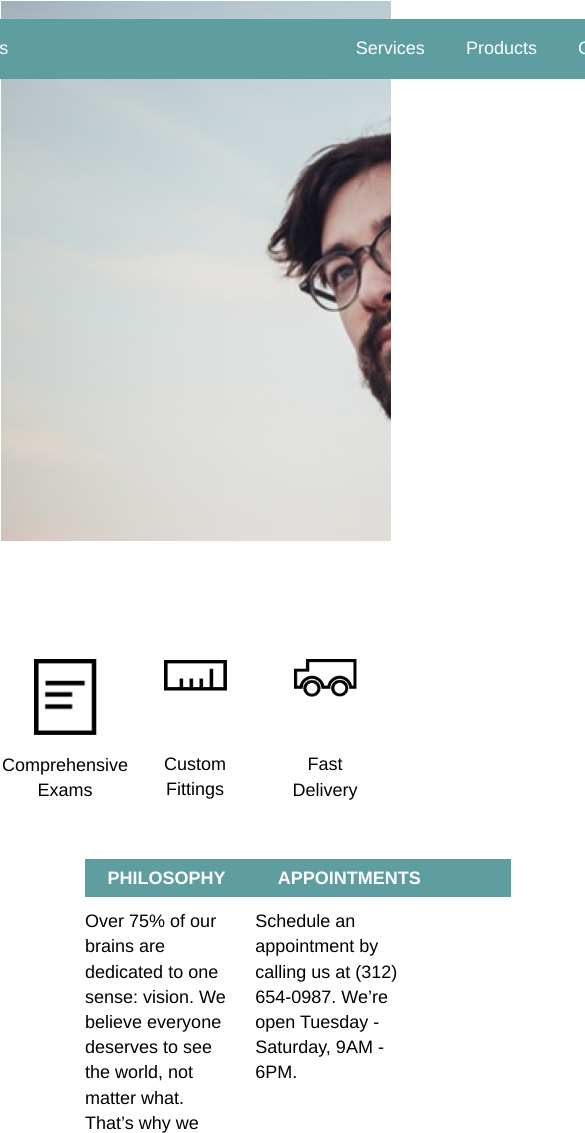
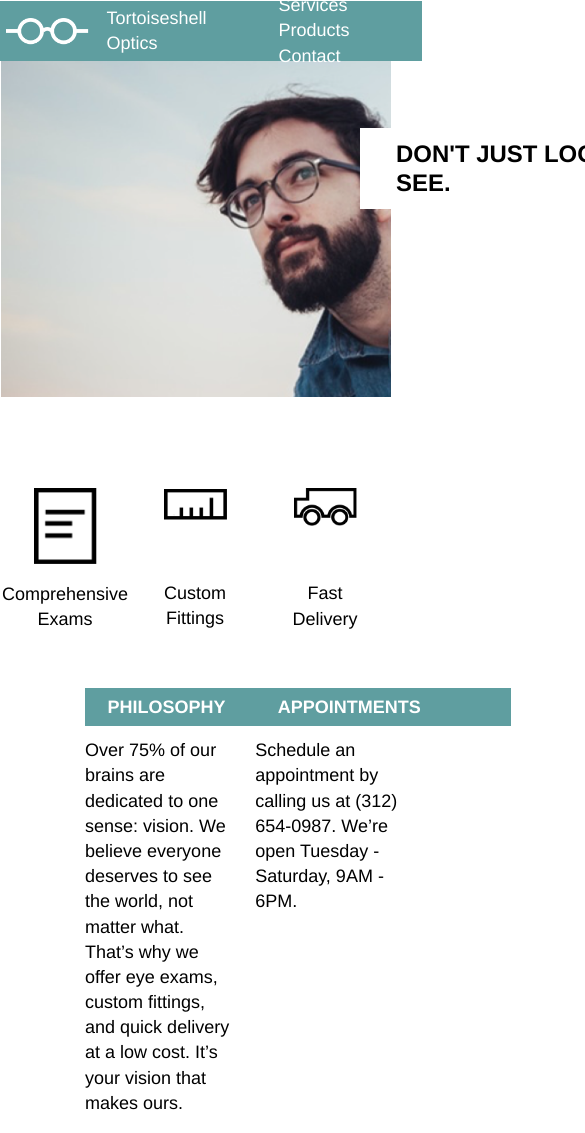
Before and after one commit to A-D1/tortoiseshell-optics, a plain HTML site: page index.html in a window 390 px wide. Shown: the top 1133 px of the page, 585 px wide, since content can reach past the window. Drawn offline with Linux system fonts and the light colour scheme.

Commit message:
Add tablet mode

```diff
--- a/resources/css/style.css
+++ b/resources/css/style.css
@@ -149,3 +149,22 @@ footer img {
   margin: 4rem 1rem 4rem 4rem;
 }
 /* Media Queries */
+@media only screen and (max-width: 1024px) {
+  #header {
+    margin: 0;
+    width: 100%;
+  }
+  .top_section {
+    height: 22rem;
+  }
+  .slogan p {
+    font-size: 1.33rem;
+    padding: 0.75rem 2rem;
+    padding-right: 0;
+    width: 15rem;
+  }
+  .slogan {
+    position: relative;
+    right: 20rem;
+  }
+}
```
